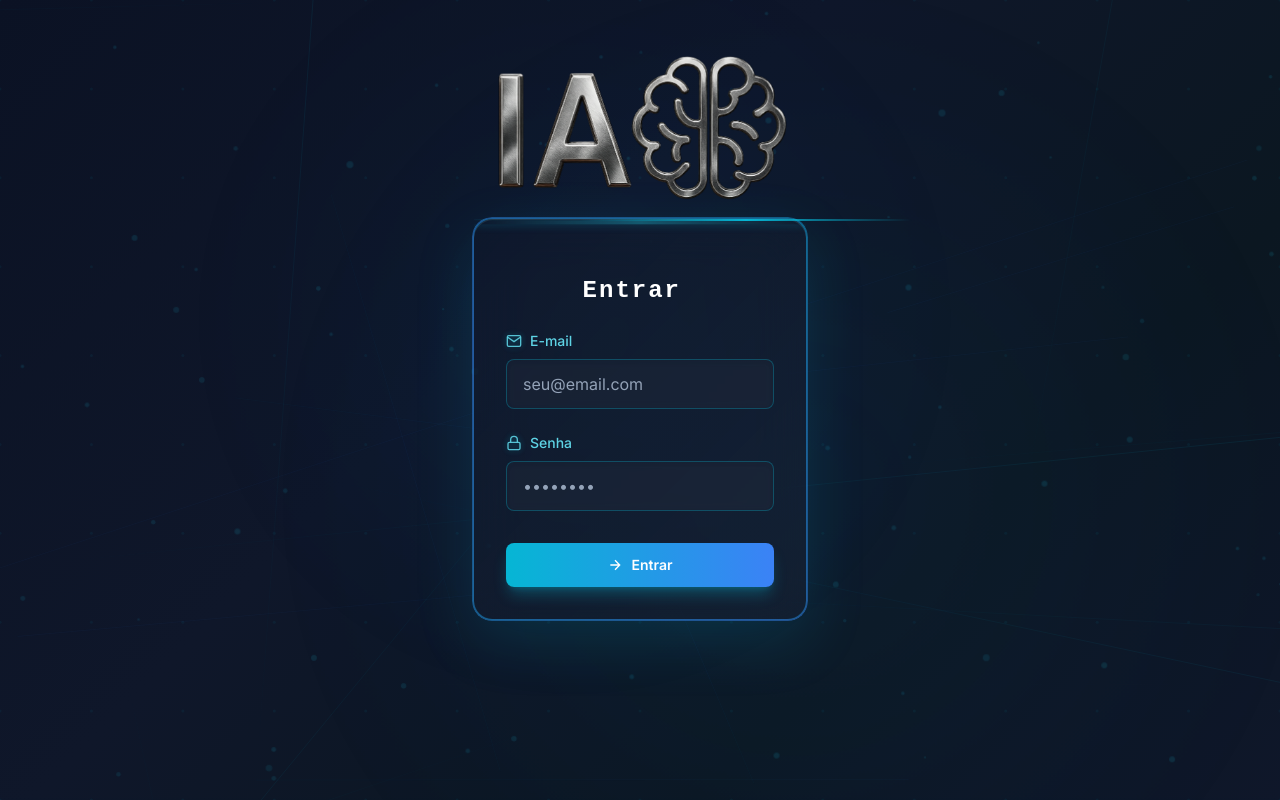
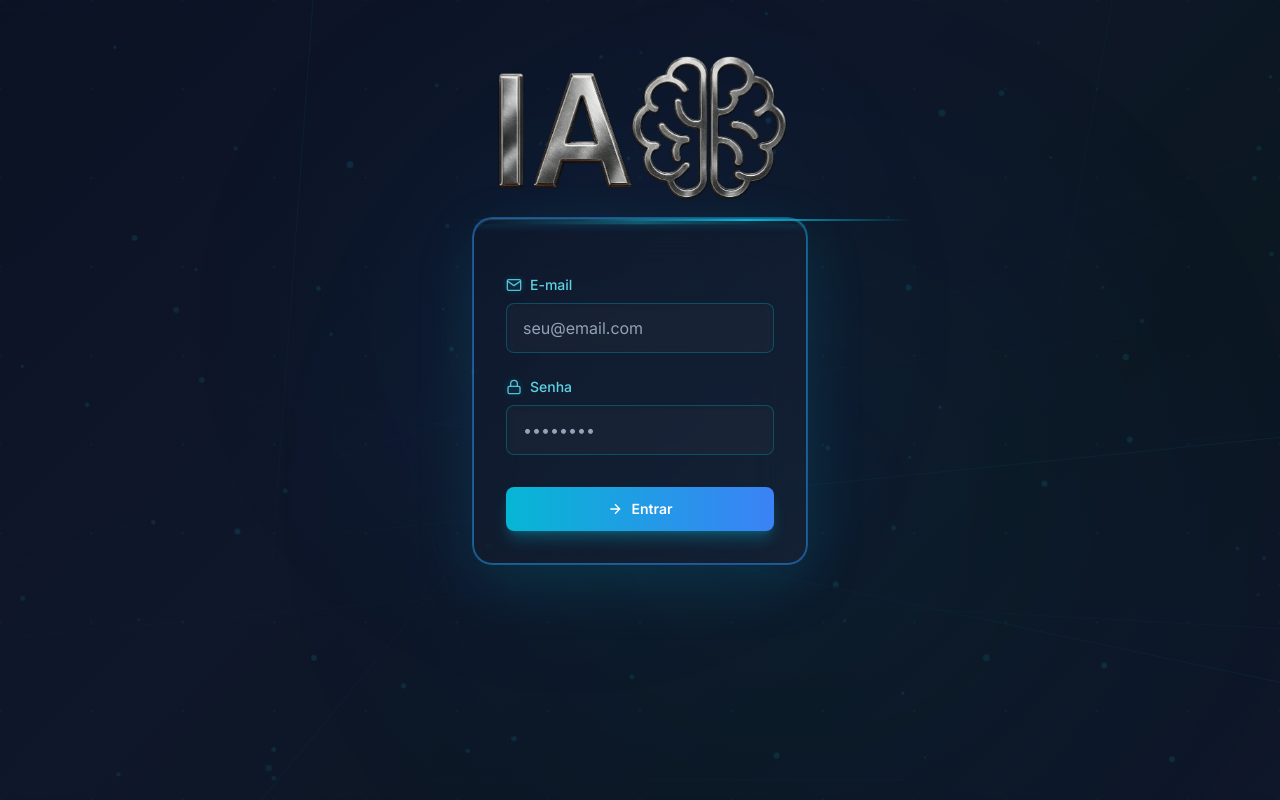
Before and after one commit to abelprosp/antonio, a Next.js app: page /login in a window 1280 px wide. Built offline with nearby package versions, Linux system fonts and the light colour scheme.

Commit message:
entrar retirado

```diff
--- a/app/login/page.tsx
+++ b/app/login/page.tsx
@@ -153,14 +153,6 @@ function LoginForm() {
       >
         {/* Efeito de scanline no formulário */}
         <ScanLine />
-
-        {/* Título com efeito de glitch se houver erro */}
-        <GlitchEffect active={!!error}>
-          <h1 className="text-2xl font-display font-semibold text-center text-white mb-6 typing-effect">
-            Entrar
-            <span className="cursor-blink">|</span>
-          </h1>
-        </GlitchEffect>
 
         {/* Campo de email */}
         <div className="space-y-2 relative">
```
